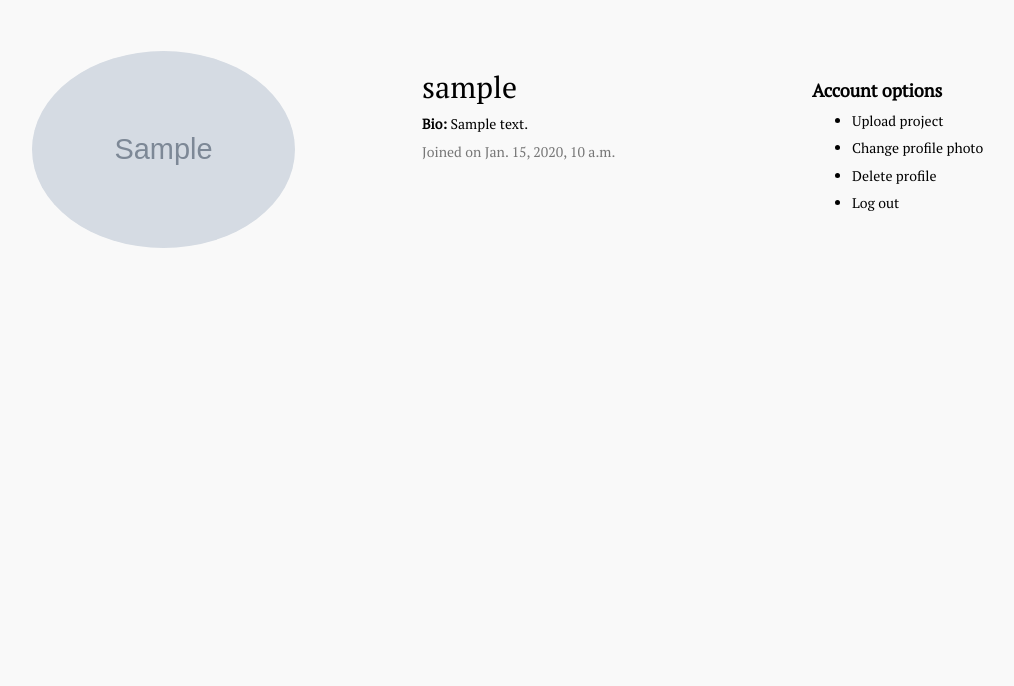
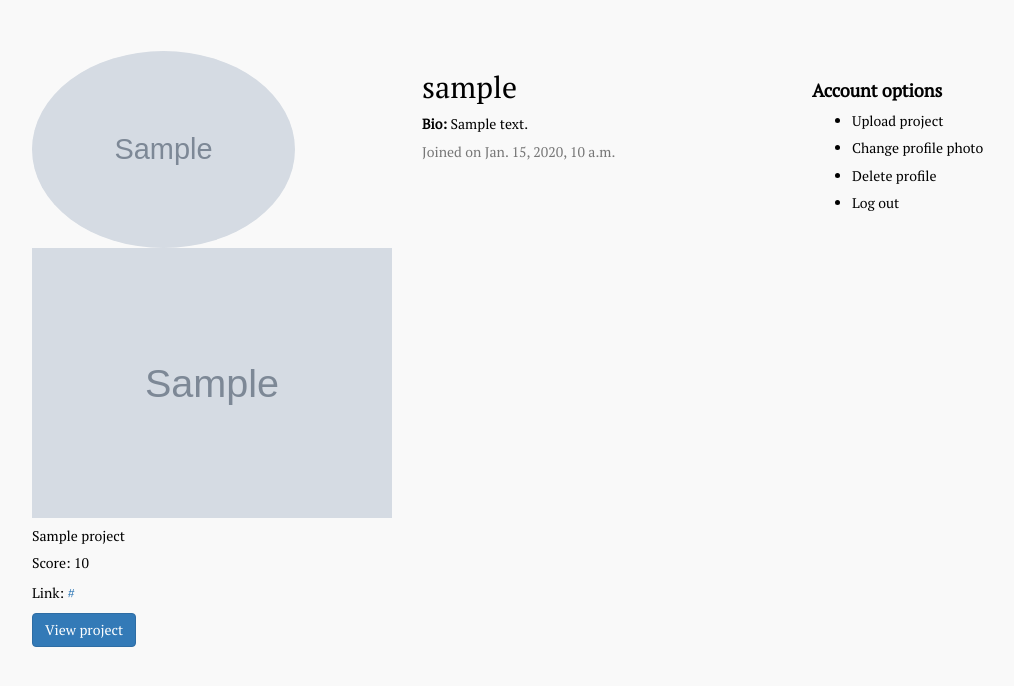
Before and after one commit to Collin9726/app.grade, a Django app: template gradeapp/templates/my-profile.html in a window 1280 px wide. Shown: the top 686 px of the page, without its empty margins (38-1052 px from the left). Run offline with Django 3.2, Linux system fonts and the light colour scheme; the template is opened without the code that fills it: most values are stand-ins (such as "Sample title", 1, 10 or a date in 2020); grey boxes marked "Sample" are stand-in pictures; some libraries are stand-ins or nearby versions.

Commit message:
display projects on my profile page

```diff
--- a/gradeapp/templates/home.html
+++ b/gradeapp/templates/home.html
@@ -24,8 +24,9 @@
                 <img class="card-img-top" src="{{project.cover_image.url}}" alt="Project cover image">
                 <div class="card-body">
                   <h5 class="card-title">{{project.title}}</h5>
+                  <h6 class="text-muted">By: {{project.profile.account_holder.username}}</h6>
                   <p class="card-text">Score: {{project.overall_score}}</p>
-                  <p>Link: <a href="{{project.link}}">{{project.link}}</a></p>
+                  <p>Link: <a href="{{project.link}}" target="_blank">{{project.link}}</a></p>
                   <a href="#" class="btn btn-primary">View project</a>
                 </div>
               </div>
--- a/gradeapp/templates/my-profile.html
+++ b/gradeapp/templates/my-profile.html
@@ -27,6 +27,24 @@
     </div>
 </div>
 
+<div class="container">
+    <div class="row display-flex">
+        {% for project in projects %}
+        <div class="col-xs-12 col-md-4">
+            <div class="card">
+                <img class="card-img-top" src="{{project.cover_image.url}}" alt="Project cover image">
+                <div class="card-body">
+                  <h5 class="card-title">{{project.title}}</h5>
+                  <p class="card-text">Score: {{project.overall_score}}</p>
+                  <p>Link: <a href="{{project.link}}" target="_blank">{{project.link}}</a></p>
+                  <a href="#" class="btn btn-primary">View project</a>
+                </div>
+              </div>
+        </div>
+        {% endfor %}
+    </div>
+</div>
+
 
 
 
--- a/gradeapp/views.py
+++ b/gradeapp/views.py
@@ -49,8 +49,10 @@ def my_profile(request):
     except Profile.DoesNotExist:
         return redirect(create_profile)
 
+    projects = Project.objects.filter(profile = profile)
+
     title = profile.account_holder.username
-    return render(request, 'my-profile.html', {"profile": profile, "title": title})
+    return render(request, 'my-profile.html', {"profile": profile, "title": title, "projects": projects})
 
 
 @login_required(login_url='/accounts/login/')
```
